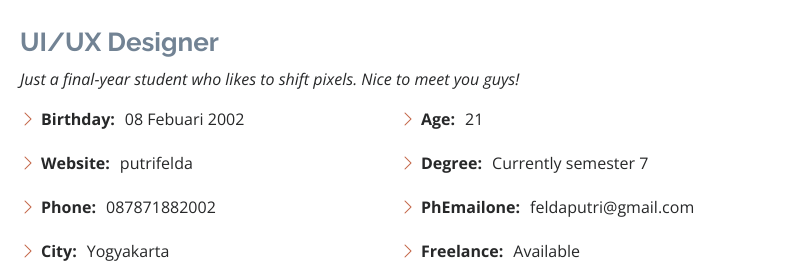
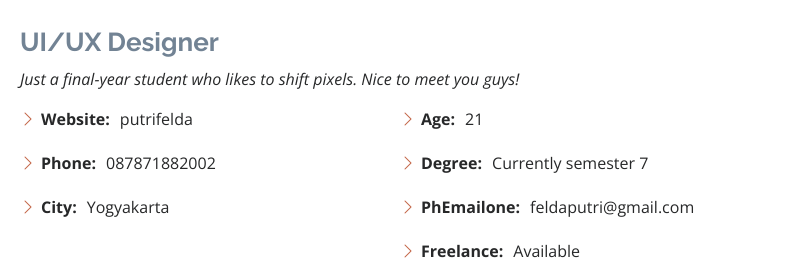
Before and after one commit to putrifelda/feldaputriportofolio, a plain HTML site: page index.html in a window 1280 px wide. Shown: the part 1013-1293 px from the top of the page, 492-1280 px from the left. Drawn offline with nearby package versions, Linux system fonts and the light colour scheme; animation ran at ten frames a second.

Commit message:
Update index.html

```diff
--- a/index.html
+++ b/index.html
@@ -95,7 +95,6 @@
             <div class="row">
               <div class="col-lg-6">
                 <ul>
-                  <li><i class="bi bi-chevron-right"></i> <strong>Birthday:</strong> <span>08 Febuari 2002</span></li>
                   <li><i class="bi bi-chevron-right"></i> <strong>Website:</strong> <span>putrifelda</span></li>
                   <li><i class="bi bi-chevron-right"></i> <strong>Phone:</strong> <span>087871882002</span></li>
                   <li><i class="bi bi-chevron-right"></i> <strong>City:</strong> <span>Yogyakarta</span></li>
```
